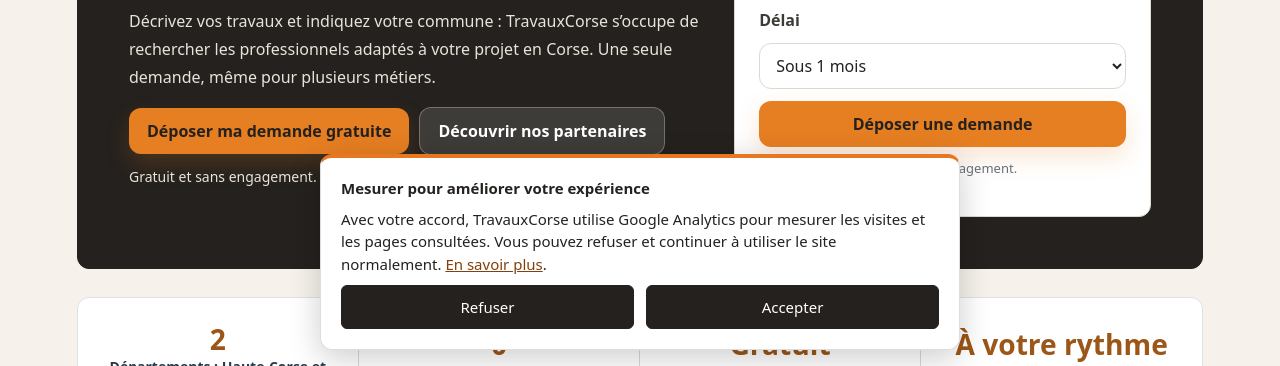
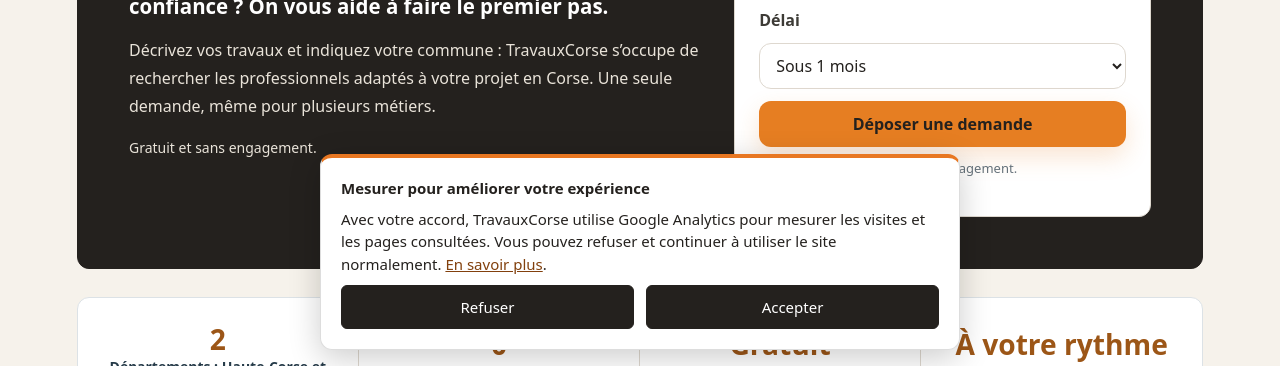
Before and after one commit to unitiinseme-maker/travauxcorse.com, a website: page index.html in a window 1280 px wide. Shown: the part 434-800 px from the top of the page. Drawn offline with Linux system fonts and the light colour scheme; no server answers.

Commit message:
Remove both homepage hero action buttons

```diff
--- a/app.js
+++ b/app.js
@@ -307,7 +307,6 @@
         <h1>${escapeHtml(state.siteSettings.headline)}</h1>
         <p class="hero-hook"><strong>Marre de chercher un artisan sans savoir à qui faire confiance ? On vous aide à faire le premier pas.</strong></p>
         <p>${escapeHtml(state.siteSettings.intro)}</p>
-      <div class="hero-actions">${cta("Déposer ma demande gratuite", "request", "primary")}${cta("Découvrir nos partenaires", "suppliers", "secondary")}</div>
       <p class="hero-reassurance">Gratuit et sans engagement.</p>
       </div>
       <div class="quick-card" id="deposer">
--- a/index.html
+++ b/index.html
@@ -6,7 +6,6 @@
         <h1>Votre projet de travaux en Corse commence ici</h1>
         <p class="hero-hook"><strong>Marre de chercher un artisan sans savoir à qui faire confiance ? On vous aide à faire le premier pas.</strong></p>
         <p>Décrivez vos travaux et indiquez votre commune : TravauxCorse s’occupe de rechercher les professionnels adaptés à votre projet en Corse. Une seule demande, même pour plusieurs métiers.</p>
-      <div class="hero-actions"><a class="primary link-button" href="/deposer-une-demande/" data-page="request">Déposer ma demande gratuite</a><a class="secondary link-button" href="/partenaires/" data-page="suppliers">Découvrir nos partenaires</a></div>
       <p class="hero-reassurance">Gratuit et sans engagement.</p>
       </div>
       <div class="quick-card" id="deposer">
```
